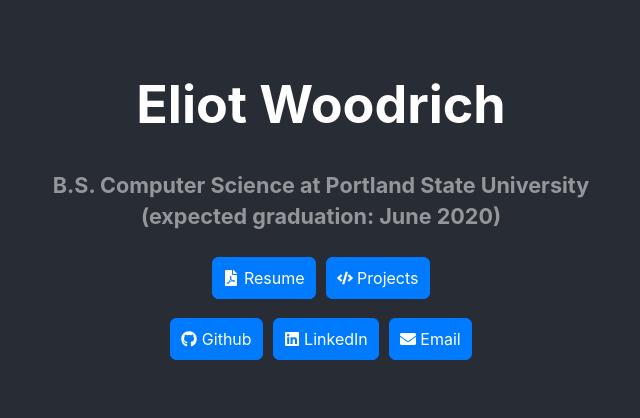
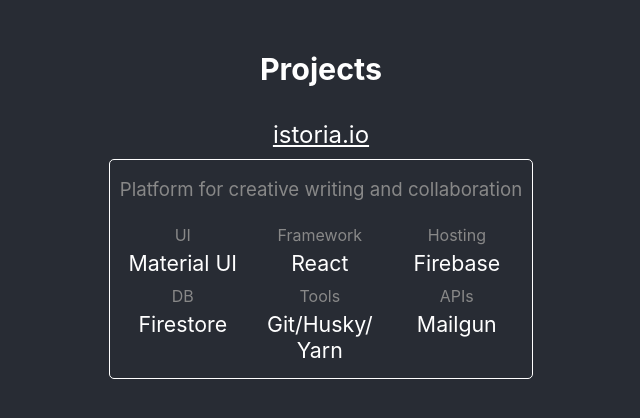
Before and after one commit to ekwoodrich/ekwoodrich.com, a React (Create React App) app: page /projects in a window 1280 px wide. Shown: the top 418 px of the page, without its empty margins (319-959 px from the left). Built offline with nearby package versions, Linux system fonts and the light colour scheme.

Commit message:
Display projects on home page.

```diff
--- a/package.json
+++ b/package.json
@@ -7,7 +7,7 @@
     "react-dom": "^16.12.0",
     "react-fontawesome": "^1.7.1",
     "react-icons": "^3.8.0",
-    "react-router": "^5.1.2",
+    "react-router-dom": "^5.1.2",
     "react-scripts": "3.2.0"
   },
   "scripts": {
--- a/src/App.css
+++ b/src/App.css
@@ -31,6 +31,8 @@
 #schoolInfo {
   padding-bottom: 0px;
   margin-bottom: 5px;
+  padding-top: 0px;
+  margin-top: 0;
 }
 #gradInfo {
   padding: 0px;
@@ -40,9 +42,16 @@
 .linkItem {
   padding: 10px;
 }
-h3,
+h1 {
+  padding: 0;
+  margin: 0;
+  padding-top: 10px;
+  padding-bottom: 5px;
+}
+h3 {
+}
 h5 {
-  opacity: 0.5;
+  color: #888;
 }
 a {
   color: white;
@@ -54,3 +63,56 @@
 a:visited {
   color: white;
 }
+
+.projectItemContainer {
+  max-width: 500px;
+}
+.projectItemTech {
+  margin: 10px;
+  margin-bottom: 20px;
+}
+.projectItemBox {
+  border: 1px solid white;
+  border-radius: 5px;
+  padding-left: 10px;
+  padding-right: 10px;
+  padding-bottom: 10px;
+  margin: 0;
+  margin-top: 10px;
+}
+.projectItemBox p {
+  font-size: 14pt;
+  color: #888;
+}
+.projectItemName {
+  margin: 0;
+  margin-bottom: 20pt;
+  padding: 0;
+  font-size: 18pt;
+}
+.projectTechBox {
+  width: 400px;
+  align-content: space-between;
+  display: flex;
+  flex-wrap: wrap;
+
+  justify-content: space-between;
+  margin-top: 10px;
+}
+.projectTechItem {
+  display: inline-block;
+  margin: 5px;
+  margin-left: 8px;
+  margin-right: 8px;
+  width: 110px;
+}
+.projectTechItemDesc {
+  font-size: 12pt;
+  color: #888;
+  padding-bottom: 5px;
+}
+
+.projectTechItemName {
+  font-size: 16pt;
+  color: white;
+}
--- a/src/App.js
+++ b/src/App.js
@@ -1,48 +1,17 @@
 import React from 'react';
 import './App.css';
-import {
-  FaGithub,
-  FaLinkedin,
-  FaEnvelope,
-  FaFilePdf,
-  FaCode
-} from 'react-icons/fa';
-import { IoIosGitBranch } from 'react-icons/io';
+import HomeScreen from './screens/HomeScreen';
+import { BrowserRouter as Router, Switch, Route, Link } from 'react-router-dom';
+import ProjectsScreen from './screens/ProjectsScreen';
 function App() {
   return (
-    <div className="">
-      <h1>Eliot Woodrich</h1>
+    <Router>
+      <Switch>
+        <Route path="/projects" component={ProjectsScreen} />
 
-      <h5 id="schoolInfo">
-        B.S. Computer Science at Portland State University
-      </h5>
-      <h5 id="gradInfo">(expected graduation: June 2020)</h5>
-      <div class="buttonLine">
-        <a
-          class="linkButton"
-          href="https://storage.googleapis.com/ekwoodrich/EliotWoodrichLinkedIn.pdf"
-        >
-          <FaFilePdf /> Resume
-        </a>
-        <a class="linkButton" href="/portfolio">
-          <FaCode /> Projects
-        </a>
-      </div>
-      <div class="linkItem">
-        <a class="linkButton" href="https://github.com/ekwoodrich">
-          <FaGithub /> Github
-        </a>
-        <a
-          class="linkButton"
-          href="https://www.linkedin.com/in/eliot-woodrich-a83459bb"
-        >
-          <FaLinkedin /> LinkedIn
-        </a>
-        <a class="linkButton" href="mailto:eliot@woodrich.com">
-          <FaEnvelope /> Email
-        </a>
-      </div>
-    </div>
+        <Route path="/" component={HomeScreen} />
+      </Switch>
+    </Router>
   );
 }
 
--- /dev/null
+++ b/src/components/LinkButton.js
@@ -0,0 +1,12 @@
+import React from 'react';
+import { FaEnvelope } from 'react-icons/fa';
+
+function LinkButton({ children, url }) {
+  return (
+    <a class="linkButton" href={url}>
+      {children}
+    </a>
+  );
+}
+
+export default LinkButton;
--- a/src/components/ProjectItem.js
+++ b/src/components/ProjectItem.js
@@ -1,9 +1,23 @@
 import React, { Component } from 'react';
 
-class ProjectItem extends Component {
-  render() {
-    return <div>Project</div>;
-  }
+function ProjectItem({ name, description, url, gitUrl, techList }) {
+  const projectTechItems = techList.map(val => (
+    <div className="projectTechItem">
+      <div className="projectTechItemDesc">{val[0]}</div>
+      <div className="projectTechItemName">{val[1]}</div>
+    </div>
+  ));
+  return (
+    <div className="projectItemContainer">
+      <a className="projectItemName" href="https://istoria.io">
+        istoria.io
+      </a>
+      <div className="projectItemBox">
+        <p>Platform for creative writing and collaboration </p>
+        <div className="projectTechBox">{projectTechItems}</div>
+      </div>
+    </div>
+  );
 }
 
 export default ProjectItem;
--- /dev/null
+++ b/src/screens/HomeScreen.js
@@ -0,0 +1,51 @@
+import React from 'react';
+import {
+  FaGithub,
+  FaLinkedin,
+  FaEnvelope,
+  FaFilePdf,
+  FaCode
+} from 'react-icons/fa';
+import { IoIosGitBranch } from 'react-icons/io';
+import LinkButton from '../components/LinkButton';
+
+import {
+  BrowserRouter as Router,
+  Switch,
+  Route,
+  Link,
+  useRouteMatch,
+  useParams
+} from 'react-router-dom';
+import ProjectsScreen from './ProjectsScreen';
+
+function HomeScreen(props) {
+  return (
+    <div className="">
+      <h1>Eliot Woodrich</h1>
+      <h5 id="schoolInfo">Full Stack Developer</h5>
+      <div class="buttonLine">
+        <LinkButton url="https://storage.googleapis.com/ekwoodrich/EliotWoodrichLinkedIn.pdf">
+          <FaGithub /> Resume
+        </LinkButton>
+        <Link className="linkButton" to="/projects">
+          <FaCode /> Projects
+        </Link>
+      </div>
+      <div class="linkItem">
+        <LinkButton url="https://github.com/ekwoodrich">
+          <FaGithub /> Github
+        </LinkButton>
+        <LinkButton url="https://www.linkedin.com/in/eliot-woodrich-a83459bb">
+          <FaLinkedin /> LinkedIn
+        </LinkButton>
+        <LinkButton url="mailto:ekwoodrich@gmail.com">
+          <FaEnvelope /> Email{' '}
+        </LinkButton>
+      </div>
+      <ProjectsScreen />
+    </div>
+  );
+}
+
+export default HomeScreen;
--- /dev/null
+++ b/src/screens/ProjectsScreen.js
@@ -0,0 +1,24 @@
+import React from 'react';
+import ProjectItem from '../components/ProjectItem';
+
+function ProjectsScreen(props) {
+  return (
+    <div>
+      <h3>Projects</h3>
+      <ProjectItem
+        name="istoria.io"
+        url="https://istoria.io"
+        techList={[
+          ['UI', 'Material UI'],
+          ['Framework', 'React'],
+          ['Hosting', 'Firebase'],
+          ['DB', 'Firestore'],
+          ['Tools', 'Git/Husky/ Yarn'],
+          ['APIs', 'Mailgun']
+        ]}
+      />
+    </div>
+  );
+}
+
+export default ProjectsScreen;
```
Also changed, not shown: 1 other file (tests, documents, lock files or other folders).
